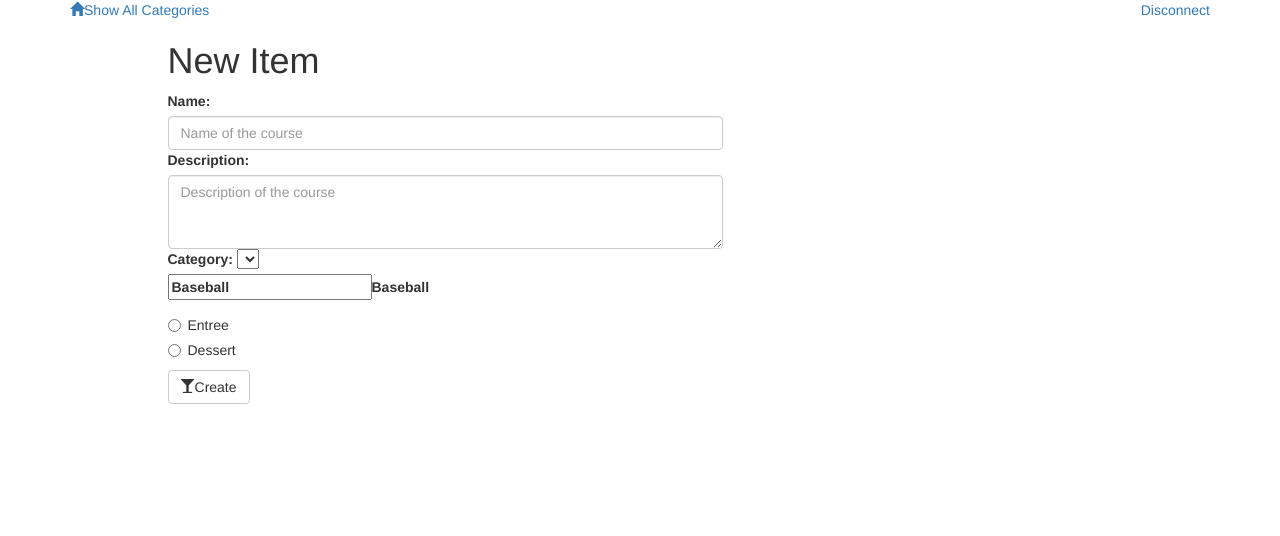
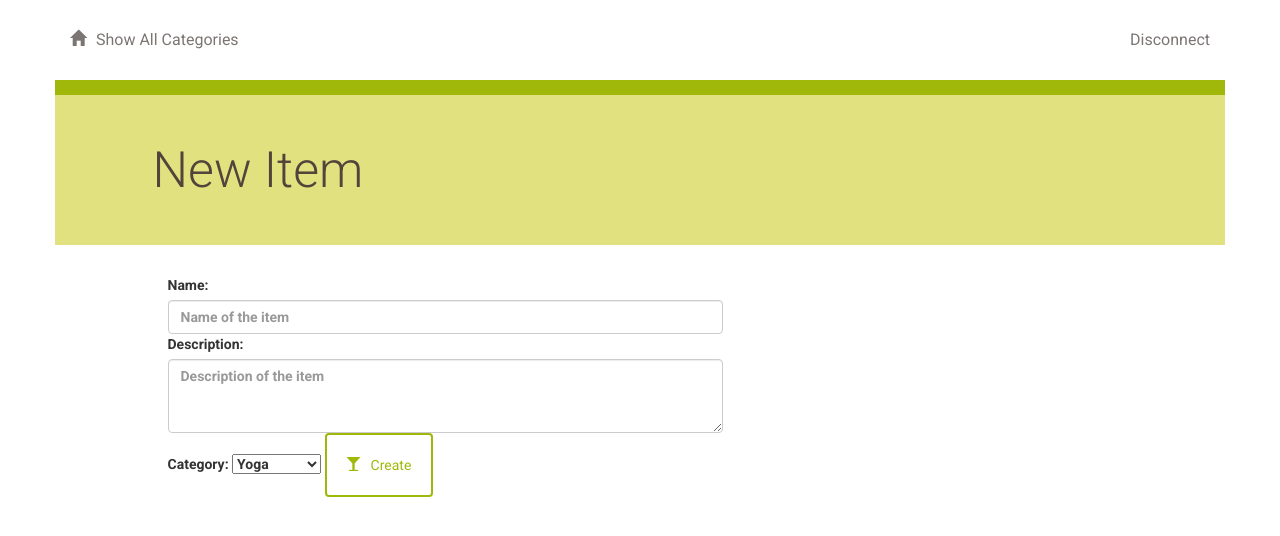
Before and after one commit to itprohelper/itemCatalog, a Flask app: page /category/1/item/new in a window 1280 px wide. Shown: the top 536 px of the page. Run offline with Flask 2, Linux system fonts and the light colour scheme; a user stored in the database is signed in; lists and menus that the app fills with data are empty; some libraries are stand-ins or nearby versions.

Commit message:
problems

```diff
--- a/application.py
+++ b/application.py
@@ -310,10 +310,10 @@ def newItem(category_id):
 @app.route('/category/<int:category_id>/item/<int:item_id>/edit',
            methods=['GET', 'POST'])
 def editItem(category_id, item_id):
+    edititem = session.query(Item).filter_by(id=item_id).one()
+    category = session.query(Category).filter_by(id=category_id).one()
     if 'username' not in login_session:
         return redirect('/login')
-    editItem = session.query(Item).filter_by(id=item_id).one()
-    category = session.query(Category).filter_by(id=category_id).one()
     if login_session['user_id'] != category.user_id:
         return "<script>function myFunction() {alert('You are not authorized to edit this item. Please create your own items in order to edit.');}</script><body onload='myFunction()''>"
     if request.method == 'POST':
@@ -326,7 +326,7 @@ def editItem(category_id, item_id):
         flash('Menu item Successfully edited')
         return redirect(url_for('showItem', category_id=category_id))
     else:
-        return render_template('edititem.html')
+        return render_template('edititem.html', item_id = item_id, item = editItem)
 
 
 # Delete a category item
@@ -336,7 +336,7 @@ def editItem(category_id, item_id):
 def deleteCategoryItem(category_id, item_id):
     if 'username' not in login_session:
         return redirect('/login')
-    restaurant = session.query(Category).filter_by(id=category_id).one()
+    category = session.query(Category).filter_by(id=category_id).one()
     itemToDelete = session.query(Item).filter_by(id=item_id).one()
     if login_session['user_id'] != category.user_id:
         return "<script>function myFunction() {alert('You are not authorized to delete this item. Please create your own items in order to edit.');}</script><body onload='myFunction()''>"
@@ -346,7 +346,7 @@ def deleteCategoryItem(category_id, item_id):
         flash('Item Successfully deleted!')
         return redirect(url_for('showItem', category_id=category_id))
     else:
-        return render_template('delteitem.html', item=itemToDelete)
+        return render_template('deleteitem.html', item=itemToDelete)
 
 if __name__ == '__main__':
     app.secret_key = 'super_secret_key'
--- /dev/null
+++ b/static/styles.css
@@ -0,0 +1,169 @@
+* {
+	font-family: "Helvetica Neue Bold", Roboto, Helvetica, Arial, sans-serif;
+	font-weight: 700;
+}
+
+h1 {
+	font-family: "Helvetica Neue Light", Roboto, Helvetica, Arial, sans-serif;
+	font-size: 50px;
+	color: #51453B;
+	line-height: 60px;
+	font-weight: 300;
+}
+
+h2 {
+	font-size: 24px;
+	color: #42C3C9;
+	line-height: 29px;
+}
+
+h3 {
+	font-size: 18px;
+	color: #4A4A4A;
+	line-height: 23px;
+}
+ p {
+ 	font-family: "Helvetica Neue", Roboto, Helvetica, Arial, sans-serif;
+ 	font-size: 16px;
+ 	color: #7B7573;
+ 	line-height: 24px;
+ 	font-weight: 400;
+ }
+
+ strong {
+ 	font-size: 16px;
+ 	color: #7B7573;
+ 	line-height: 24px;
+ }
+
+ a {
+ 	font-size: 14px;
+ 	color: #0093B9;
+ 	line-height: 17px;
+ }
+.padding-top {
+	padding-top: 30px;
+}
+.padding-bottom {
+	padding-bottom: 30px;
+}
+.margin-right {
+	margin-right: 30px;
+}
+.padding-none {
+	padding: 0;
+}
+.btn {
+	padding: 20px;
+	margin: 0;
+	border-color: #9FB80A;
+	border-width: 2px;
+	color: #9FB80A;;
+}
+.btn:hover {
+	border-color: #9FB80A;
+}
+.btn.delete {
+	border-color: #aaaaaa;
+	color: #aaaaaa;
+}
+.btn.delete:hover {
+	border-color: #aaaaaa;
+	color: red;
+}
+.glyphicon {
+	margin-right: 10px;
+}
+.top-menu {
+	padding-top: 30px;
+	padding-bottom: 30px;
+}
+.top-menu p {
+	margin-bottom: 0;
+	line-height: 16px;
+}
+.top-menu a {
+	margin-bottom: 0;
+	line-height: 16px;
+	font-size: 16px;
+	color: #7B7573;
+	font-weight: 400;
+}
+.divider {
+	height: 15px;
+}
+.divider.blue {
+	background-color: #42C3C9;
+}
+.divider.green {
+	background-color: #9FB80A;
+}
+.banner.main {
+	height: 150px;
+	background: url("/static/cuidad.jpg");
+	background-position: right;
+	background-repeat: no-repeat;
+	background-size: cover;
+}
+.banner.menu {
+	height: 150px;
+	background-color: #E1E17F;
+}
+.banner.profile {
+	height: 150px;
+	background-color: #A6E8EB;
+}
+.banner h1 {
+	margin: 45px 0;
+}
+ .restaurant-list {
+ 	background-color: #F0F0F0;
+ 	padding: 20px;
+u }
+ .restaurant-list:hover {
+ 	background-color: #e1e17f;
+ 	padding: 20px;
+}
+.menu-item {
+	background: #F0F0F0;
+	padding: 20px;
+	margin: 20px;
+	margin-left: -20px;
+}
+.menu-price {
+	font-weight: 700;
+}
+.creator {
+	padding-right: 20px;
+	margin-top: -20px;
+	text-align: right;
+	float:right;
+}
+.creator img {
+	width: 100px;
+	border-radius: 50%;
+}
+.creator figcaption {
+	font-size: 14px;
+	color: #7B7573;
+	font-weight: 400;
+	margin-top: -20px;
+}
+.flash {
+	background-color: #98FB98;
+	width:100%;
+	text-decoration: none;
+
+}
+
+.flash li {
+	list-style-type: none;
+	text-align: center;
+
+}
+
+#signinButton {
+	position: relative;
+	left: 50%;
+	margin-top: 15%;
+}
--- a/templates/edititem.html
+++ b/templates/edititem.html
@@ -13,7 +13,8 @@
 		<div class="col-md-6 col-md-offset-1 padding-top">
 			<form action="#" method = "post">
 				<div class="form-group">
-					<label for="name">Title:</label>
+
+					<label for="name">Name:</label>
 					<input type ="text" maxlength="100" class="form-control" name="name" value="{{item.name}}">
 
 					<label for="description">Description:</label>
@@ -30,4 +31,5 @@
 			</form>
 		</div>
 	</div>
+
 {% endblock %}
--- a/templates/newitem.html
+++ b/templates/newitem.html
@@ -12,34 +12,23 @@
 	<div class="row">
 		<div class="col-md-6 col-md-offset-1 padding-top">
 			<form action="#" method = "post">
+
 				<div class="form-group">
 					<label for="name">Name:</label>
-					<input type ="text" maxlength="50" class="form-control" name="name"placeholder="Name of the course">
+					<input type ="text" maxlength="50" class="form-control" name="name" placeholder="Name of the item">
 
 					<label for="description">Description:</label>
-					<textarea class="form-control" maxlength="250" rows="3" name="description" placeholder="Description of the course"></textarea>
+					<textarea class="form-control" maxlength="250" rows="3" name="description" placeholder="Description of the item"></textarea>
 
 				 <label for="category">Category:</label>
 
 				 <select type="select" name="category">
 
+					 <option value="category" placeholder="Category name">Yoga</option>
+					 <option value="category" placeholder="Category name">Basketball</option>
 
 				 </select>
-					<div class="select">
-						 <label>
-					    <input type="select" name="category" id="category1" value="Baseball">Baseball
-					  </label>
-					</div>
-					<div class="radio">
-					  <label>
-					    <input type="radio" name="course" id="course2" value="Entree">Entree
-					  </label>
-					</div>
-					<div class="radio">
-					  <label>
-					    <input type="radio" name="course" id="course3" value="Dessert">Dessert
-					  </label>
-					</div>
+
 
 					<button type="submit" class="btn btn-default" id="submit" type="submit">
 					<span class="glyphicon glyphicon-glass" aria-hidden="true"></span>Create</button>
--- a/templates/publicitems.html
+++ b/templates/publicitems.html
@@ -42,9 +42,10 @@
 
 			<div class="col-md-3">
 					{% for item in items %}
-					<a href = "{{url_for('showItem', category_id =item.category_id ,item_description = item.description )}}">
+					<!--<a href = "{{url_for('showItem', category_id =item.category_id ,item_description = item.description )}}">-->
 							<div class="menu-item">
 								<h3>{{item.name}}</h3>
+								<p>{{item.description}}</p>
 					</a>
 			</div>
 
```
Also changed, not shown: templates/login.html (+7 -0 lines), itemcatalog.db, static/blank_user.gif (added), static/top-banner.jpg (added).
